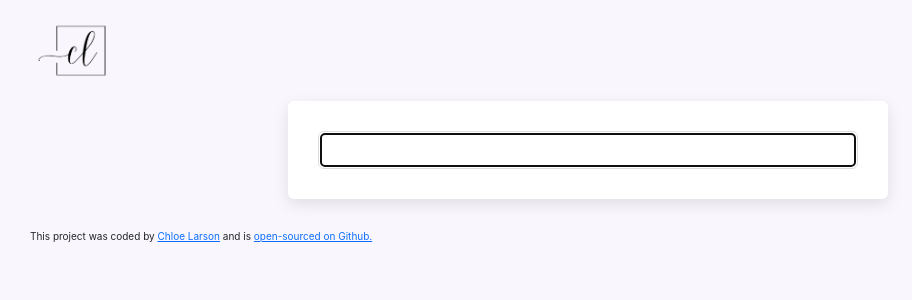
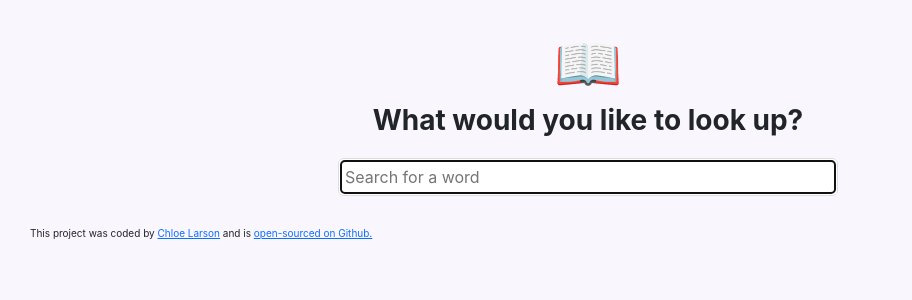
Before and after one commit to clarsongit/dictionary-project, a React (Create React App) app: page / in a window 1280 px wide. Shown: the top 300 px of the page, without its empty margins (52-964 px from the left). Built offline with nearby package versions, Linux system fonts and the light colour scheme; no server answers.

Commit message:
Removed logo, continued styling the application

```diff
--- a/src/App.js
+++ b/src/App.js
@@ -6,9 +6,7 @@ function App() {
   return (
     <div className="App">
       <div className="container">
-        <header className="App-header">
-          <img src={logo} className="img-fluid App-logo" alt="cl logo" />
-        </header>
+        <header className="App-header"></header>
         <main>
           <Dictionary defaultKeyword="dictionary" />
         </main>
--- a/src/Dictionary.css
+++ b/src/Dictionary.css
@@ -1,3 +1,14 @@
+.Dictionary h1 {
+  font-size: 28px;
+  font-weight: bold;
+  text-align: center;
+}
+.Dictionary h4 {
+  font-size: 55px;
+  text-align: center;
+  margin-top: 30px;
+}
+
 .Dictionary section {
   background: white;
   border-radius: 6px;
@@ -8,9 +19,13 @@
 }
 
 .Dictionary input {
-  width: 100%;
+  width: 85%;
+  max-width: 500px;
   padding: 6px 4px;
   color: #333;
   border: 1px solid #ddd;
   border-radius: 6px;
+  display: block;
+  margin: 20px auto 25px;
+  padding: 6px;
 }
--- a/src/Dictionary.js
+++ b/src/Dictionary.js
@@ -37,15 +37,17 @@ export default function Dictionary(props) {
   if (loaded) {
     return (
       <div className="Dictionary">
-        <section>
+        <h4>📖</h4>
+        <h1>What would you like to look up?</h1>
         <form onSubmit={handleSubmit}>
           <input
             type="search"
+            placeholder="Search for a word"
             autoFocus={true}
             onChange={handleKeywordChange}
           />
         </form>
-        </section>
+
         <Results results={results} />
       </div>
     );
```
Lines whose indentation alone changed are shown as unchanged.
